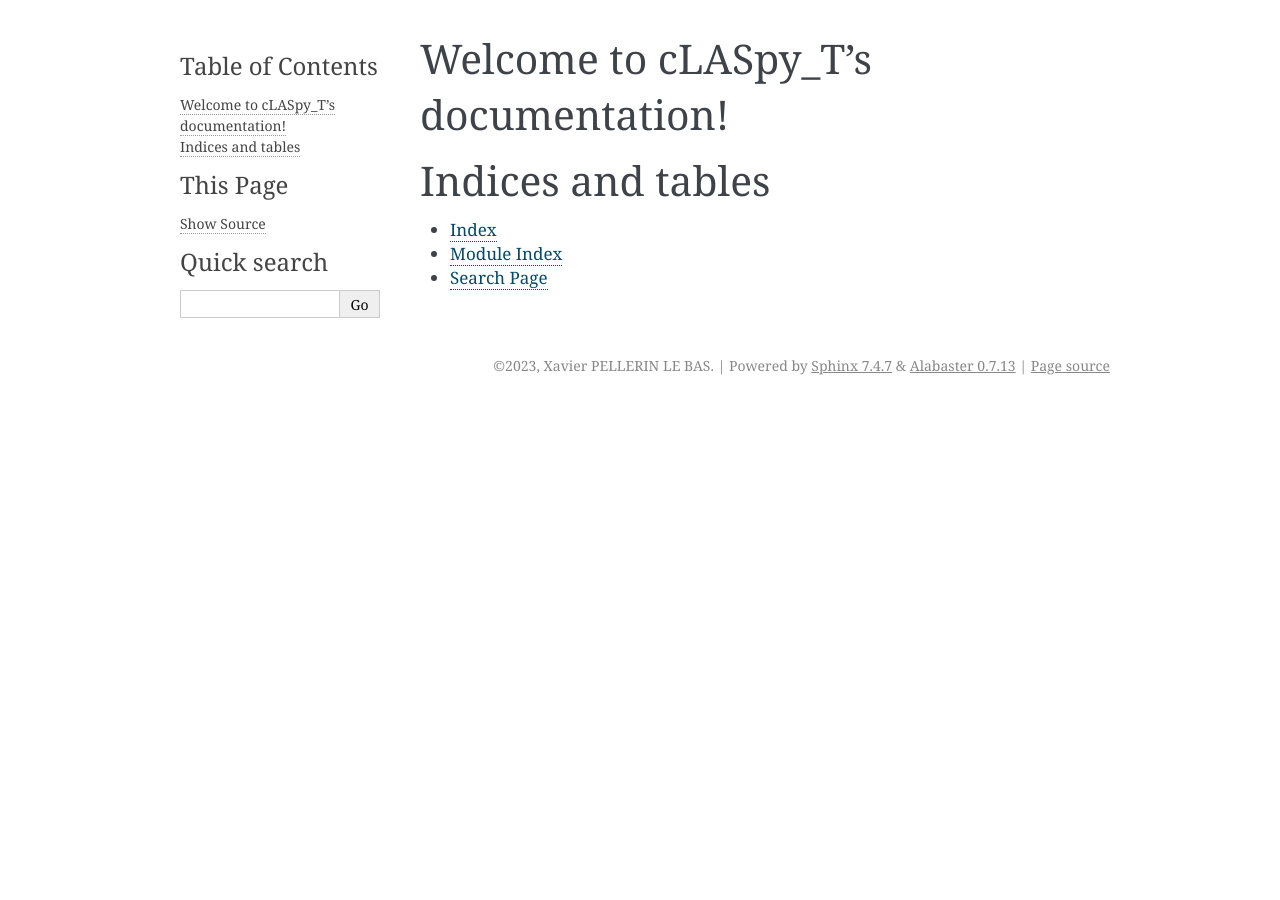
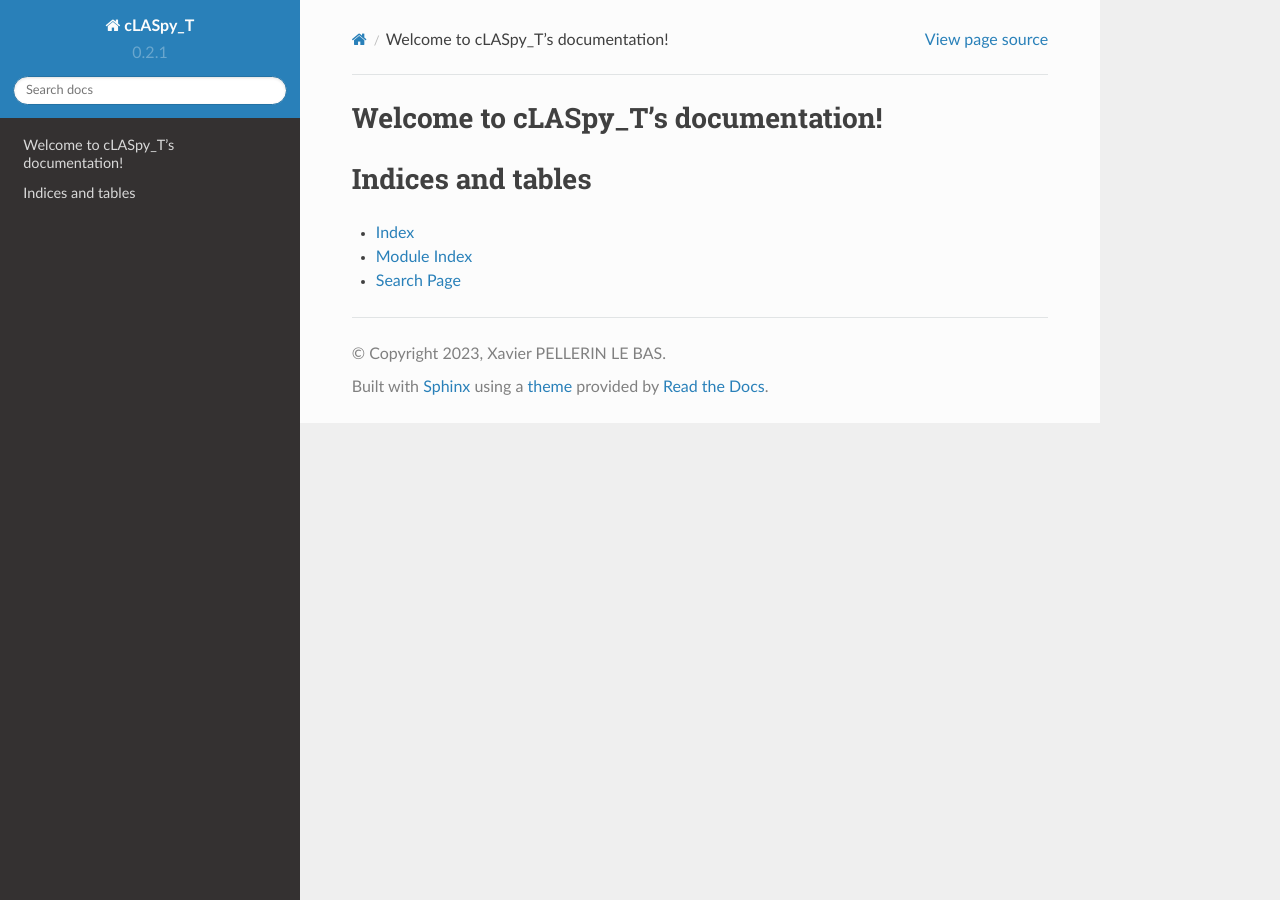
Before and after one commit to TrickyPells/cLASpy_T, a Sphinx documentation site: the page built from docs/source/index.rst, in a window 1280 px wide. Built offline with Sphinx 7.4.7 and the Read the Docs theme 2.0.0, drawn with Linux system fonts in a browser that asks for light colours.

Commit message:
Update conf.py
Add extensions ext.duration, ext.autodoc, ext.autosummary, and change theme for 'sphinx_rtd_theme'

```diff
--- a/docs/source/conf.py
+++ b/docs/source/conf.py
@@ -10,11 +10,16 @@ project = 'cLASpy_T'
 copyright = '2023, Xavier PELLERIN LE BAS'
 author = 'Xavier PELLERIN LE BAS'
 release = '0.2'
+version = '0.2.1'
 
 # -- General configuration ---------------------------------------------------
 # https://www.sphinx-doc.org/en/master/usage/configuration.html#general-configuration
 
-extensions = []
+extensions = [
+    'sphinx.ext.duration',
+    'sphinx.ext.autodoc',
+    'sphinx.ext.autosummary',
+]
 
 templates_path = ['_templates']
 exclude_patterns = []
@@ -24,5 +29,8 @@ exclude_patterns = []
 # -- Options for HTML output -------------------------------------------------
 # https://www.sphinx-doc.org/en/master/usage/configuration.html#options-for-html-output
 
-html_theme = 'alabaster'
+html_theme = 'sphinx_rtd_theme'
 html_static_path = ['_static']
+
+# -- Options for EPUB output
+epub_show_urls = 'footnote'
```
